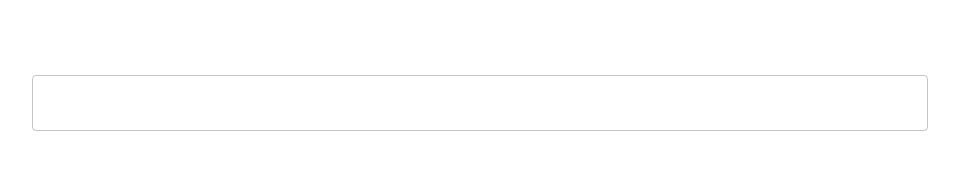
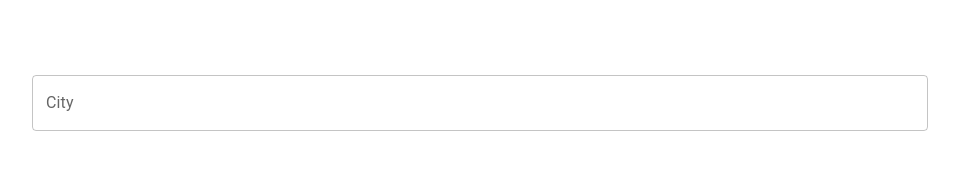
Before and after one commit to arsalannury/react-training, a React (Create React App) app: page / in a window 1280 px wide. Shown: the part 187-356 px from the top of the page, without its empty margins (160-1119 px from the left). Built offline with nearby package versions, Linux system fonts and the light colour scheme.

Commit message:
weather app - two

```diff
--- a/src/component/Weather.jsx
+++ b/src/component/Weather.jsx
@@ -4,16 +4,17 @@ import { useWeatherStyle } from "../styles/WeatherStyle";
 import { Typography } from "@mui/material";
 import { TextField, Box } from "@mui/material";
 import { useState } from "react";
-
+import WeatherLoading from "./Loading/WeatherLoading";
 import axios from "axios";
 
 function Weather() {
   const [currents, setCurrent] = useState({});
   const [icon, getIcon] = useState("");
   const [city, setCity] = useState("");
+  const [get, toGet] = useState(true);
+  const [background,setBackground] = useState('');
   const apiKey = "71c8a69e3fa4aab23c5f0d514d5b62d8";
   const lang = "fa";
-  const context = useWeather();
   const classes = useWeatherStyle();
   const [done, setDone] = useState(true);
   const handleChange = (e) => {
@@ -23,14 +24,23 @@ function Weather() {
     if (e.key === "Enter") {
       const response = await axios.get(
         `http://api.openweathermap.org/data/2.5/weather?q=${city}&units=metric&appid=${apiKey}`
-      );
+      ).catch( error => {
+          throw new Error('Not Found Your City')
+      })
       setCurrent(response.data);
-      console.log(response.data);
       setDone(false);
+      console.log(response.data)
+      console.log(new Date((response.data.sys.sunrise + response.data.timezone) * 1000))
+      toGet(false);
       getIcon(
         `http://openweathermap.org/img/wn/${response.data.weather[0].icon}@2x.png`
       );
       e.target.value = "";
+      if(response.data.weather[0].description === 'clear sky'){
+          setBackground('#90e0ef')
+      }else {
+          setBackground('#fff')
+      }
     }
   };
 
@@ -38,8 +48,10 @@ function Weather() {
     <>
       {done ? (
         <h1 className={classes.title}>Search Weather City</h1>
+      ) : get ? (
+        <WeatherLoading />
       ) : (
-        <Grid className={classes.grid_container} container>
+        <Grid className={classes.grid_container} style={{background : background}} container>
           <Grid item className={classes.box_icon}>
             <img src={icon} alt="icon_weather" className={classes.icon} />
           </Grid>
@@ -59,14 +71,19 @@ function Weather() {
               <Typography>{currents.wind.deg}</Typography>
             </Box>
           </Grid>
-          <Typography className={classes.city}>{currents.name}</Typography>
+          <Box className={classes.city_box}>
+            <Typography className={classes.city}>{currents.name}</Typography>
+            <Typography>{currents.sys.country}</Typography>
+          </Box>
           <Box className={classes.temp_main}>
             <Box className={classes.box_temp}>
               <Typography className={classes.title_temp}>Temp</Typography>
               <Typography>{currents.main.temp}</Typography>
             </Box>
             <Box className={classes.box_temp}>
-              <Typography className={classes.title_temp}>Feels like Temp</Typography>
+              <Typography className={classes.title_temp}>
+                Feels like Temp
+              </Typography>
               <Typography>{currents.main.feels_like}</Typography>
             </Box>
           </Box>
@@ -76,6 +93,7 @@ function Weather() {
         <TextField
           onKeyPress={handlePress}
           onChange={handleChange}
+          label={"City"}
           className={classes.inputt}
         />
       </Box>
--- a/src/styles/WeatherStyle.js
+++ b/src/styles/WeatherStyle.js
@@ -3,7 +3,9 @@ import { makeStyles } from "@mui/styles";
 export const useWeatherStyle = makeStyles(() => ({
   inputt: {
     width: "70%",
-    margin: "auto !important",
+    margin: "0 auto 40px auto !important",
+    outline : 'none',
+    direction : 'ltr',
   },
   icon: {
     width: "35%",
@@ -14,7 +16,7 @@ export const useWeatherStyle = makeStyles(() => ({
   grid_container: {
     boxShadow: "0 18px 20px #888",
     padding: "20px",
-    margin: "100px",
+    margin: "100px auto",
     minHeight: "500px",
     width: "450px !important",
     borderRadius: "10px",
@@ -72,8 +74,13 @@ wind : {
 title_wind : {
     borderBottom : '1px solid #ddd',
 },
+city_box : {
+    display : 'flex',
+    alignItems : 'center',
+    justifyContent : 'space-evenly',
+},
 city : {
-    fontSize: '3em',
+    fontSize: '3em !important',
     padding: '30px',
 },
 temp_main : {
```
